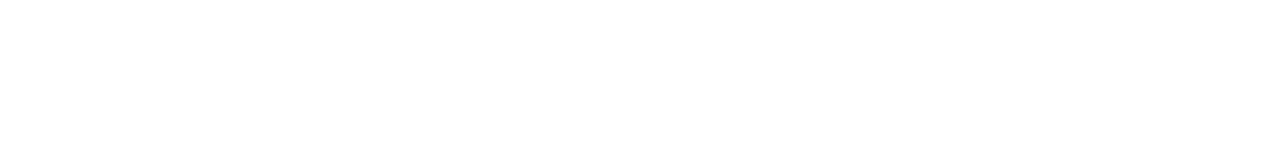
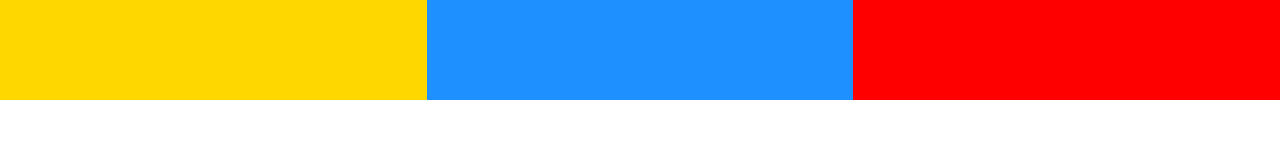
Before and after one commit to rjorge99/Moshify-Website, a plain HTML site: page index.html in a window 1280 px wide. Drawn offline with Linux system fonts and the light colour scheme.

Commit message:
Grid added

```diff
--- a/css/styles.css
+++ b/css/styles.css
@@ -432,3 +432,20 @@ a {
         font-size: 1.6rem;
     }
 }
+
+/* Grid */
+.grid {
+    display: grid;
+}
+
+@media screen and (min-width: 768px) {
+    .grid--1x2 {
+        grid-template-columns: repeat(2, 1fr);
+    }
+}
+
+@media screen and (min-width: 1024px) {
+    .grid--1x3 {
+        grid-template-columns: repeat(3, 1fr);
+    }
+}
--- a/index.html
+++ b/index.html
@@ -14,5 +14,11 @@
         <link rel="stylesheet" href="css/normalize.css" />
         <link rel="stylesheet" href="css/styles.css" />
     </head>
-    <body></body>
+    <body>
+        <div class="grid grid--1x3">
+            <div style="height: 100px; background-color: gold"></div>
+            <div style="height: 100px; background-color: dodgerblue"></div>
+            <div style="height: 100px; background-color: red"></div>
+        </div>
+    </body>
 </html>
```
Also changed, not shown: components/grid.html (added, +5 -0 lines).
